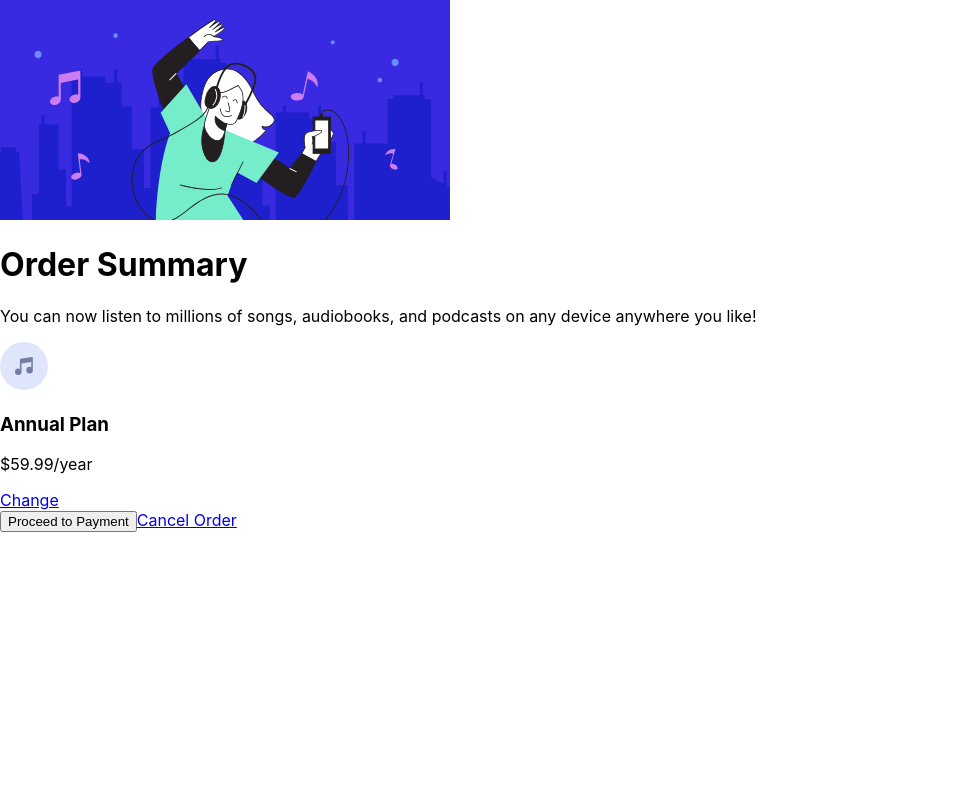
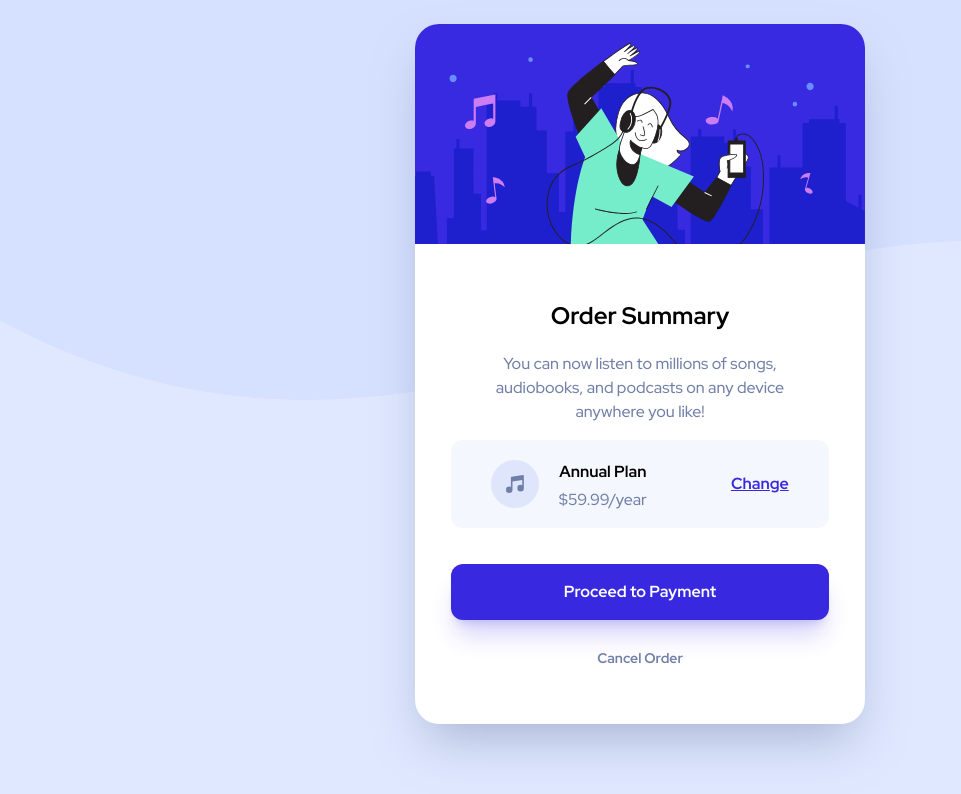
Before and after one commit to AccessEleanorJohnson/FMOrderSummaryApp, a React (Create React App) app: page / in a window 1280 px wide. Shown: the top 794 px of the page, without its empty margins (0-961 px from the left). Built offline with nearby package versions, Linux system fonts and the light colour scheme.

Commit message:
Update index.css so Tailwind styles will work

```diff
--- a/src/index.css
+++ b/src/index.css
@@ -1,13 +1,9 @@
-body {
-  margin: 0;
-  font-family: -apple-system, BlinkMacSystemFont, 'Segoe UI', 'Roboto', 'Oxygen',
-    'Ubuntu', 'Cantarell', 'Fira Sans', 'Droid Sans', 'Helvetica Neue',
-    sans-serif;
-  -webkit-font-smoothing: antialiased;
-  -moz-osx-font-smoothing: grayscale;
+@tailwind base;
+@tailwind components;
+@tailwind utilities;
+
+@layer base {
+    html {
+      font-family: "Red Hat Display", sans-serif;
+    }
 }
-
-code {
-  font-family: source-code-pro, Menlo, Monaco, Consolas, 'Courier New',
-    monospace;
-}
```
